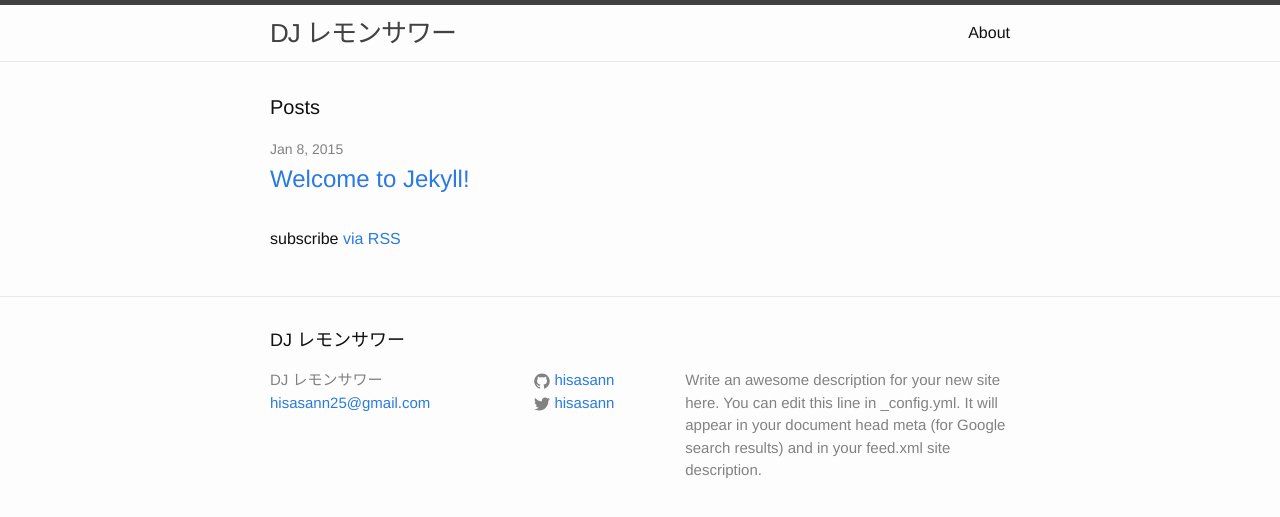
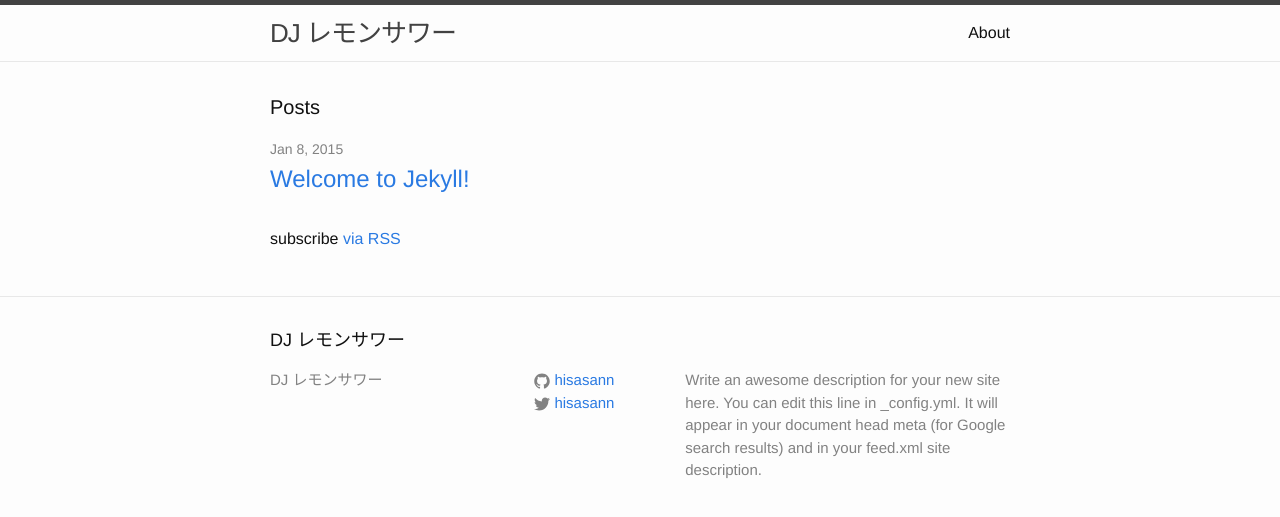
Before and after one commit to hisasann/hisasann.github.io, a Jekyll site: the page built from index.html, in a window 1280 px wide. Shown: the top 517 px of the page. Built offline with Jekyll 4.4.1, drawn with Linux system fonts in a browser that asks for light colours; the list of posts is cut into pages by our own code.

Commit message:
メアドをクローリングされないように削除
Signed-off-by: hisasann <hisasann25@gmail.com>

```diff
--- a/_config.yml
+++ b/_config.yml
@@ -1,6 +1,6 @@
 # Site settings
 title: DJ レモンサワー
-email: hisasann25@gmail.com
+email: ""
 description: > # this means to ignore newlines until "baseurl:"
   Write an awesome description for your new site here. You can edit this
   line in _config.yml. It will appear in your document head meta (for
```
